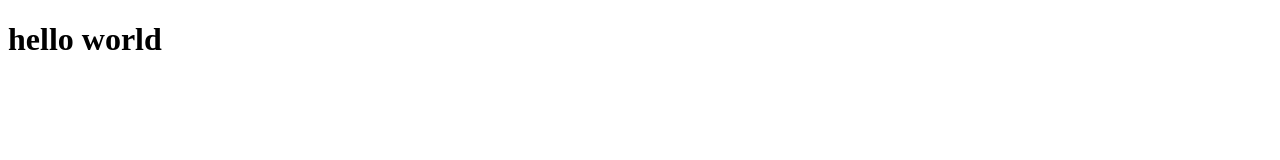
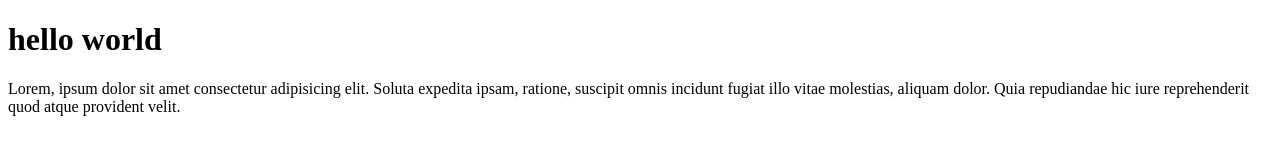
Before and after one commit to tantrioktaviani/tantri-git-test, a plain HTML site: page index.html in a window 1280 px wide. Drawn offline with Linux system fonts and the light colour scheme.

Commit message:
menambahkan paragraf

```diff
--- a/index.html
+++ b/index.html
@@ -7,5 +7,6 @@
 </head>
 <body>
     <h1>hello world</h1>
+    <p>Lorem, ipsum dolor sit amet consectetur adipisicing elit. Soluta expedita ipsam, ratione, suscipit omnis incidunt fugiat illo vitae molestias, aliquam dolor. Quia repudiandae hic iure reprehenderit quod atque provident velit.</p>
 </body>
 </html>
```
